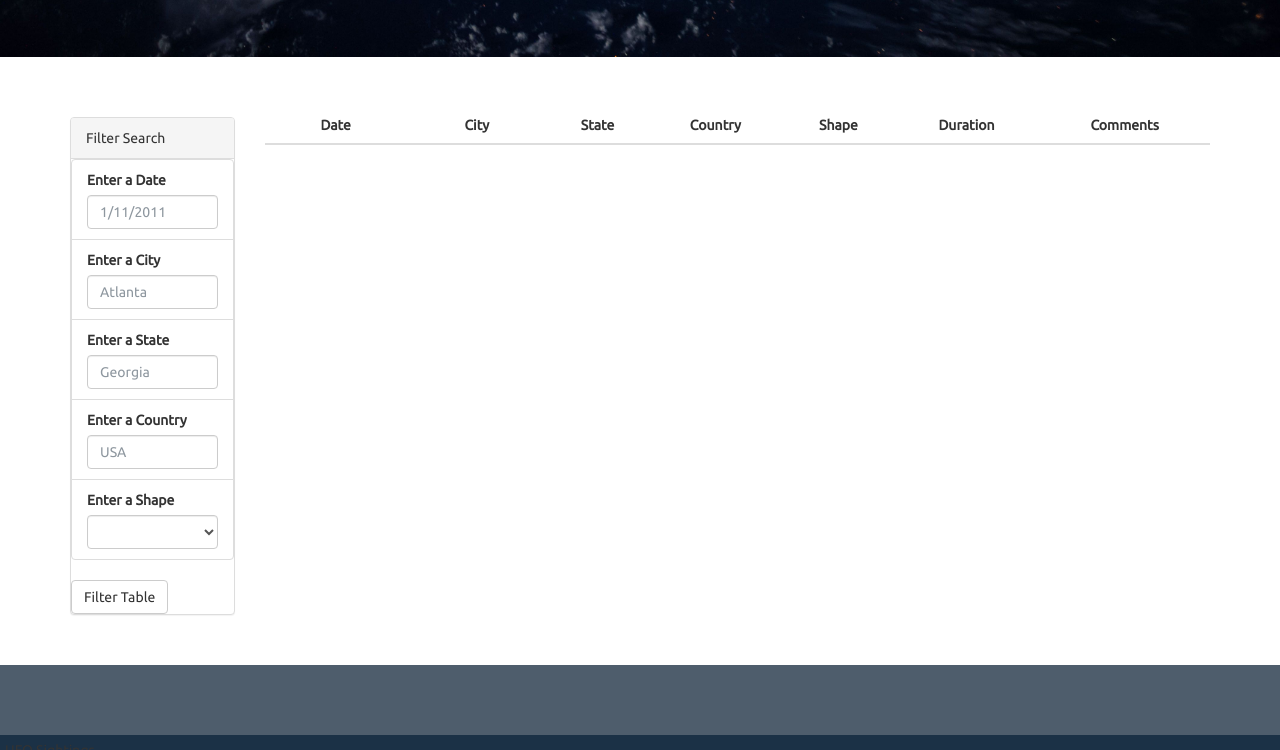
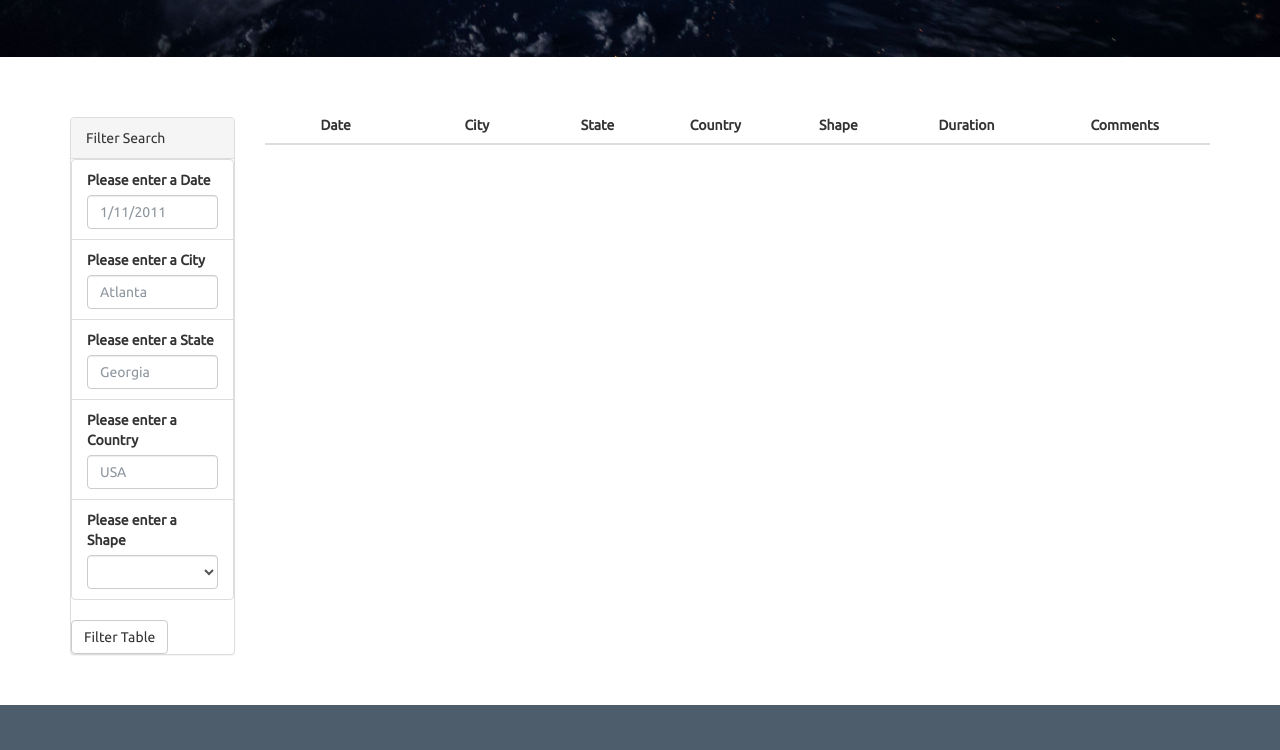
Before and after one commit to vaughnsmith99/javascript-challenge, a plain HTML site: page index.html in a window 1280 px wide. Shown: the part 555-1305 px from the top of the page. Drawn offline with nearby package versions, Linux system fonts and the light colour scheme.

Commit message:
Modifying.

```diff
--- a/index.html
+++ b/index.html
@@ -37,22 +37,22 @@
                   <div class="form-group">
                     <ul class="list-group" id="filters">
                       <li class="filter list-group-item">
-                        <label for="date">Enter a Date</label>
+                        <label for="date">Please enter a Date</label>
                         <input class="form-control" id="datetime" type="text" placeholder="1/11/2011">
                         <li class="filter list-group-item">
-                          <label for="city">Enter a City</label>
+                          <label for="city">Please enter a City</label>
                           <input class="form-control" id="city" type="text" placeholder="Atlanta">
                         </li>
                         <li class="filter list-group-item">
-                          <label for="state">Enter a State</label>
+                          <label for="state">Please enter a State</label>
                           <input class="form-control" id="state" type="text" placeholder="Georgia">
                         </li>
                         <li class="filter list-group-item">
-                          <label for="country">Enter a Country</label>
+                          <label for="country">Please enter a Country</label>
                           <input class="form-control" id="country" type="text" placeholder="USA">
                         </li>
                         <li class="filter list-group-item">
-                          <label for="shape">Enter a Shape</label>
+                          <label for="shape">Please enter a Shape</label>
                           <select class="form-control" id="shape" type="button">
                             <option selected> </option>
                             <option>circle</option>
```
